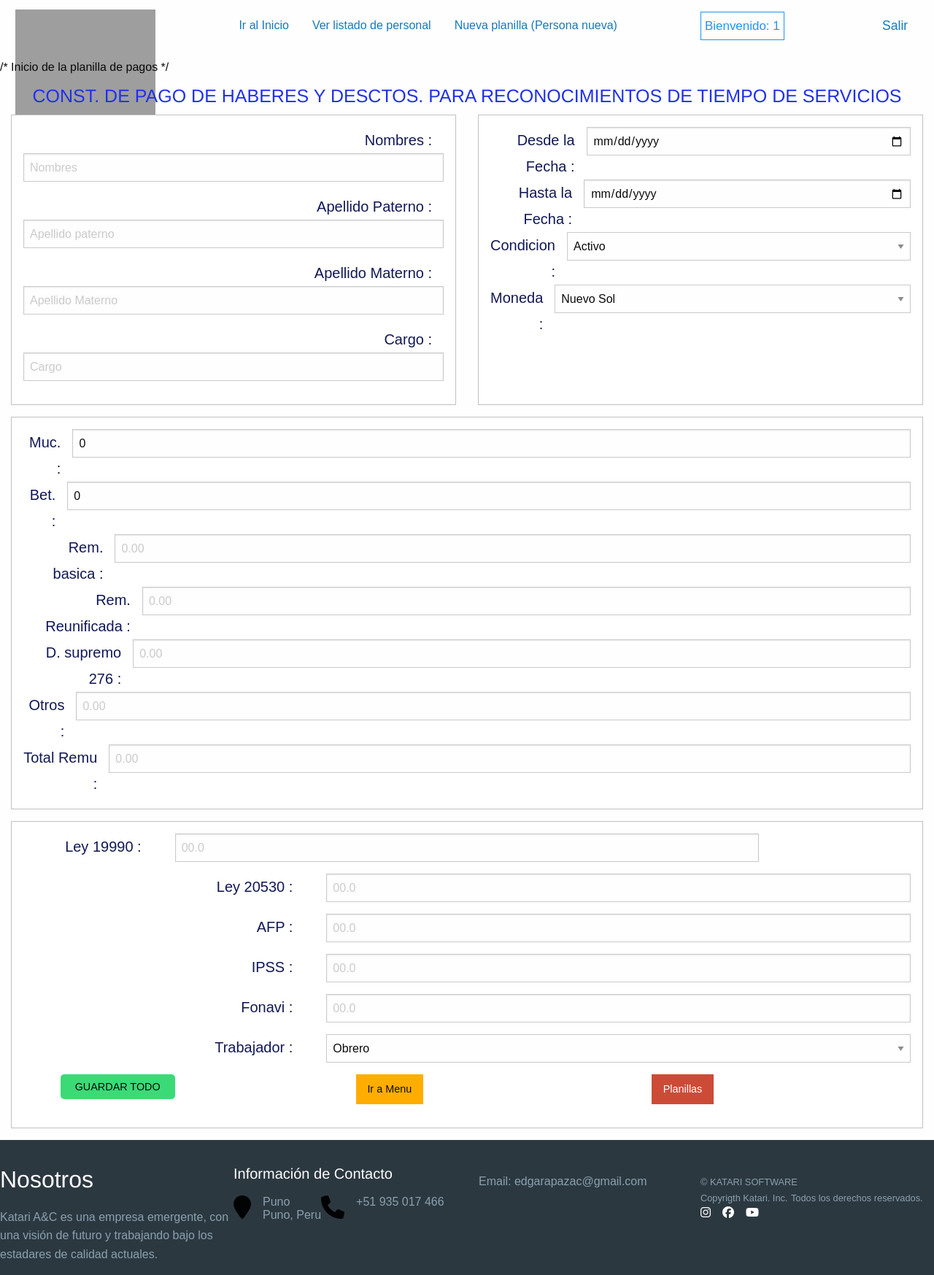
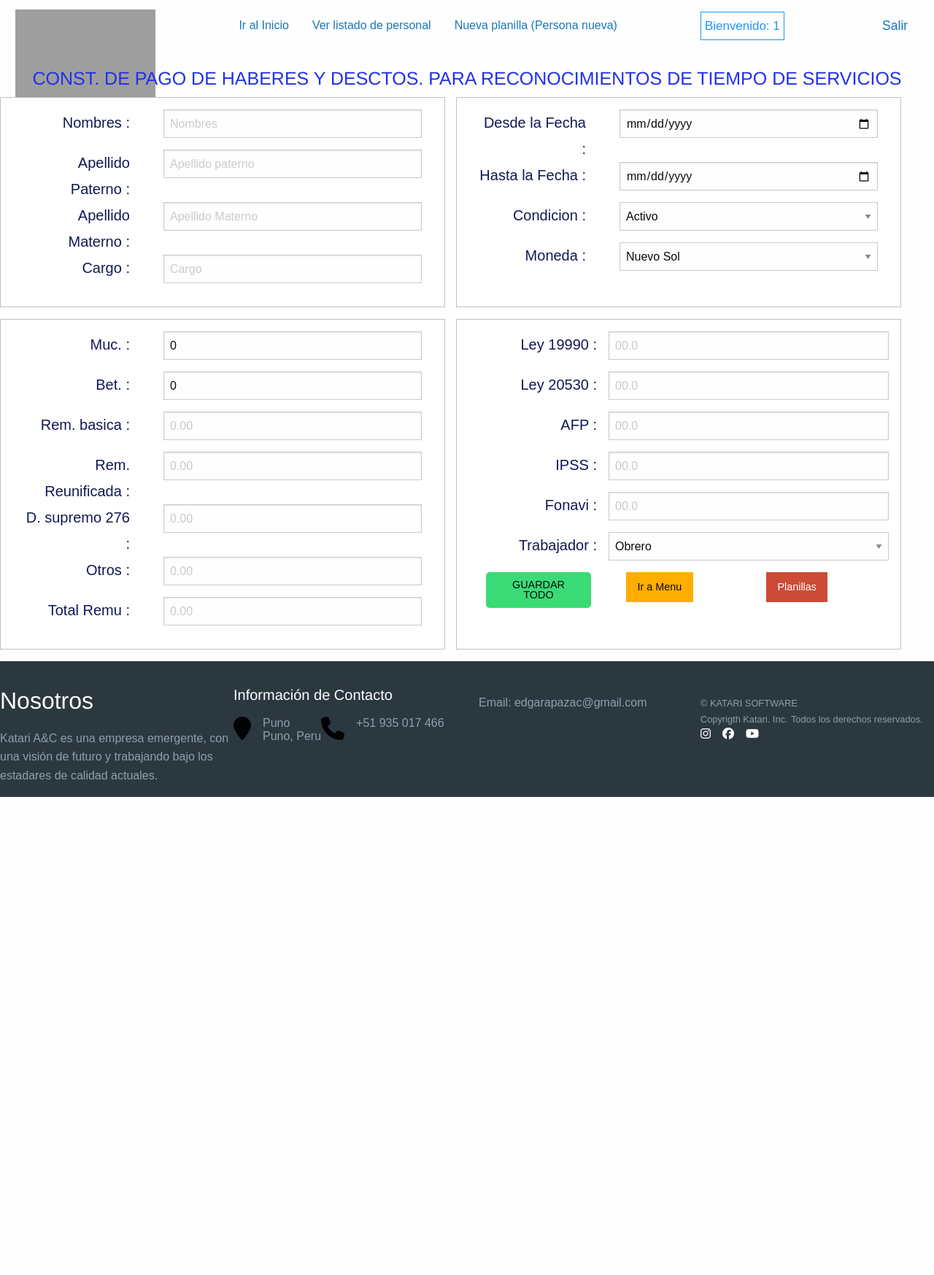
Before and after one commit to edgarapaza/planilla, a PHP site: page /planilla/planilla in a window 1280 px wide. Shown: the whole page at 73% size. After the commit the page ends 1092 px from the top, so only its background shows below. Run offline with PHP 8.4, Linux system fonts and the light colour scheme; the visitor is signed in with stand-in values (Sample User, id 1); some libraries are stand-ins or nearby versions; grey boxes are pictures that could not be loaded.

Commit message:
Organzando planillas con grid css

```diff
--- a/views/planilla/index.php
+++ b/views/planilla/index.php
@@ -17,7 +17,6 @@ if($_SESSION['tipo']=='viewer'){
     </div>
 </div>
 
-/* Inicio de la planilla de pagos */
 <div class="grid-container">
     <div class="grid-x">
         <div class="cell text-center titulo">
@@ -26,106 +25,157 @@ if($_SESSION['tipo']=='viewer'){
     </div>
     <form id="planillaForm" method="POST">
         <div class="grid-x grid-margin-x">
-            <div class="cell callout small-12 large-6">
-                        <div class="cell small-12 medium-2">
-                            <label for="nombres">Nombres :</label>
+            <div class="columns callout small-12 large-6 ">
+                <div class="grid-x">
+                        <div class="columns small-12 medium-4 ">
+                            <label for="nombres right-label">Nombres :</label>
                         </div>
-                        <div class="cell small-12 medium-4">
+                        <div class="columns small-12 medium-8">
                             <input type="text" name="nombres" id="nombres" placeholder="Nombres"
                                 value="<?php echo @$this->data['nombres']; ?>">
                         </div>
-                        <div class="cell small-12 medium-2">
+                </div>
+
+                <div class="grid-x">
+                        <div class="columns small-12 medium-4">
                             <label for="apellidop">Apellido Paterno :</label>
                         </div>
-                        <div class="cell small-12 medium-4">
+                        <div class="columns small-12 medium-8">
                             <input type="text" name="apellidopa" id="apellidop" placeholder="Apellido paterno"
                                 value="<?php echo @$this->data['ap']; ?>">
                         </div>
-                        <div class="cell small-12 medium-2">
+                </div>
+                <div class="grid-x">
+                        <div class="columns small-12 medium-4">
                             <label for="apellidom">Apellido Materno :</label>
                         </div>
-                        <div class="cell small-12 medium-8">
+                        <div class="columns small-12 medium-8">
                             <input type="text" name="apellidoma" id="apellidom" placeholder="Apellido Materno"
                                 value="<?php echo @$this->data['am']; ?>">
                         </div>
-                        <div class="cell small-12 medium-2">
+                </div>
+                <div class="grid-x">
+                        <div class="columns small-12 medium-4">
                             <label for="cargo">Cargo :</label>
                         </div>
-                        <div class="cell small-12 medium-8">
+                        <div class="columns small-12 medium-8">
                             <input type="text" name="cargo" id="cargo" placeholder="Cargo"
                                 value="<?php echo @$this->data['cargo']; ?>">
+                        </div>
                 </div>
             </div>
 
             <div class="cell callout small-12 large-6">
                 <div class="grid-x">
-                    <div class="cell">
-                        <span>
+                        <div class="columns small-12 medium-4">
                              <label for="fechaI">Desde la Fecha :</label>
+                        </div>
+                        <div class="columns small-12 medium-8">
                             <input type="date" name="fechaI" id="fechaI" placeholder="12-12-1999">
-                        </span>
-                        <span>
+                        </div>
+                </div>
+                <div class="grid-x">
+                    <div class="columns small-12 medium-4">
                              <label for="fechaF">Hasta la Fecha :</label>
+                        </div>
+                        <div class="columns small-12 medium-8">
                             <input type="date" name="fechaF" id="fechaF" placeholder="12-12-2015">
-                        </span>
-                        <span>
+                        </div>
+                </div>
+                <div class="grid-x">
+                        <div class="columns small-12 medium-4">
                              <label for="condicion">Condicion :</label>
+                        </div>
+                        <div class="columns small-12 medium-8">
                             <select id="condicion" name="condicion">
                                 <option value="A">Activo</option>
                                 <option value="P">Pensionista</option>
                             </select>
-                        </span>
-                        <span>
+                        </div>
+                </div>
+                <div class="grid-x">
+                        <div class="columns small-12 medium-4">
                             <label for="moneda">Moneda :</label>
+                        </div>
+                        <div class="columns small-12 medium-8">
                             <select id="moneda" name="moneda">
                                 <option value="S">Nuevo Sol</option>
                                 <option value="I">Intis</option>
                                 <option value="O">Sol Oro</option>
                             </select>
-                        </span>
                         </div>
                 </div>
             </div>
         </div>
 
-            <div class="cell callout">
+        <div class="grid-x grid-margin-x">
+            <div class="columns callout small-12 large-6">
                 <div class="grid-x">
-                    <div class="cell">
-                        <span>
+                        <div class="columns small-12 medium-4">
                              <label for="muc">Muc. :</label>
+                        </div>
+                        <div class="columns small-12 medium-8">
                             <input type="text" name="muc" id="muc" placeholder="0.00" value="0">
-                        </span>
-                        <span>
+                        </div>
+                </div>
+
+                <div class="grid-x">
+                        <div class="columns small-12 medium-4">
                             <label for="vet">Bet. :</label>
+                        </div>
+                        <div class="columns small-12 medium-8">
                             <input type="text" name="vet" id="vet" placeholder="0.00" value="0">
-                        </span>
-                        <span>
+                        </div>
+                </div>
+
+                <div class="grid-x">
+                        <div class="columns small-12 medium-4">
                             <label for="remBasica">Rem. basica :</label>
+                        </div>
+                        <div class="columns small-12 medium-8">
                             <input type="text" name="remBasica" id="remBasica" placeholder="0.00">
-                        </span>
-                        <span>
+                        </div>
+                </div>
+
+                <div class="grid-x">
+                        <div class="columns small-12 medium-4">
                             <label for="remReunificada">Rem. Reunificada :</label>
+                        </div>
+                        <div class="columns small-12 medium-8">
                             <input type="text" name="remReunificada" id="remReunificada" placeholder="0.00">
-                        </span>
-                        <span>
+                        </div>
+                </div>
+
+                <div class="grid-x">
+                        <div class="columns small-12 medium-4">
                             <label for="desupremo">D. supremo 276 :</label>
+                        </div>
+                        <div class="columns small-12 medium-8">
                             <input type="text" name="desupremo" id="desupremo" placeholder="0.00">
-                        </span>
-                        <span>
+                        </div>
+                </div>
+
+                <div class="grid-x">
+                        <div class="columns small-12 medium-4">
                             <label for="otros">Otros :</label>
+                        </div>
+                        <div class="columns small-12 medium-8">
                             <input type="text" name="otros" id="otros" placeholder="0.00">
-                        </span>
-                        <span id="total">
+                        </div>
+                </div>
+
+                <div class="grid-x">
+                        <div class="columns small-12 medium-4">
                             <label for="totalRemu">Total Remu :</label>
+                        </div>
+                        <div class="columns small-12 medium-8">
                             <input type="text" name="total" id="totalRemu" placeholder="0.00">
-                        </span>
                         </div>
                 </div>
             </div>
-            <div class="cell callout">
-                <div class="grid-x grid-margin-x">
-
-                        <div class="cell small-12 medium-2">
+            <div class="cell callout small-12 large-6">
+                <div class="grid-x">
+                        <div class="cell small-12 medium-4">
                             <label for="ley19990">Ley 19990 :</label>
                         </div>
                         <div class="cell small-12 medium-8">
@@ -178,6 +228,7 @@ if($_SESSION['tipo']=='viewer'){
                     </div>
                 </div>
             </div>
+        </div>
     </form>
 
     <script src="<?php echo constant('URL'); ?>public/js/planilla.js"></script>
```
Lines whose indentation alone changed are shown as unchanged.
